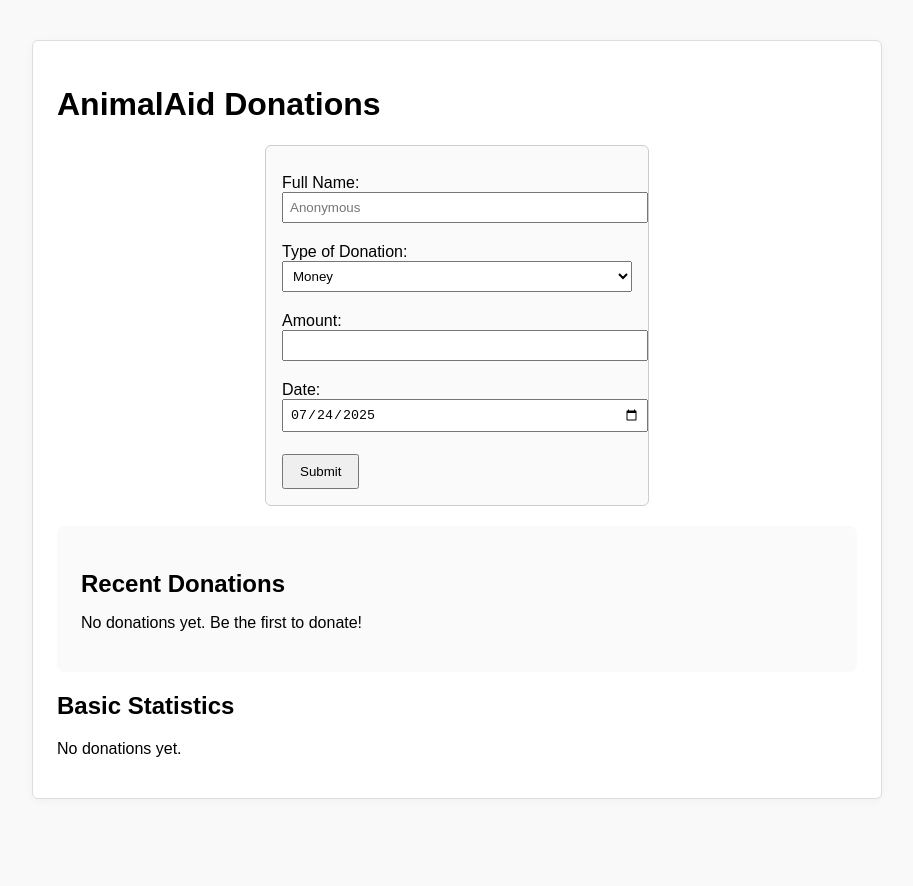
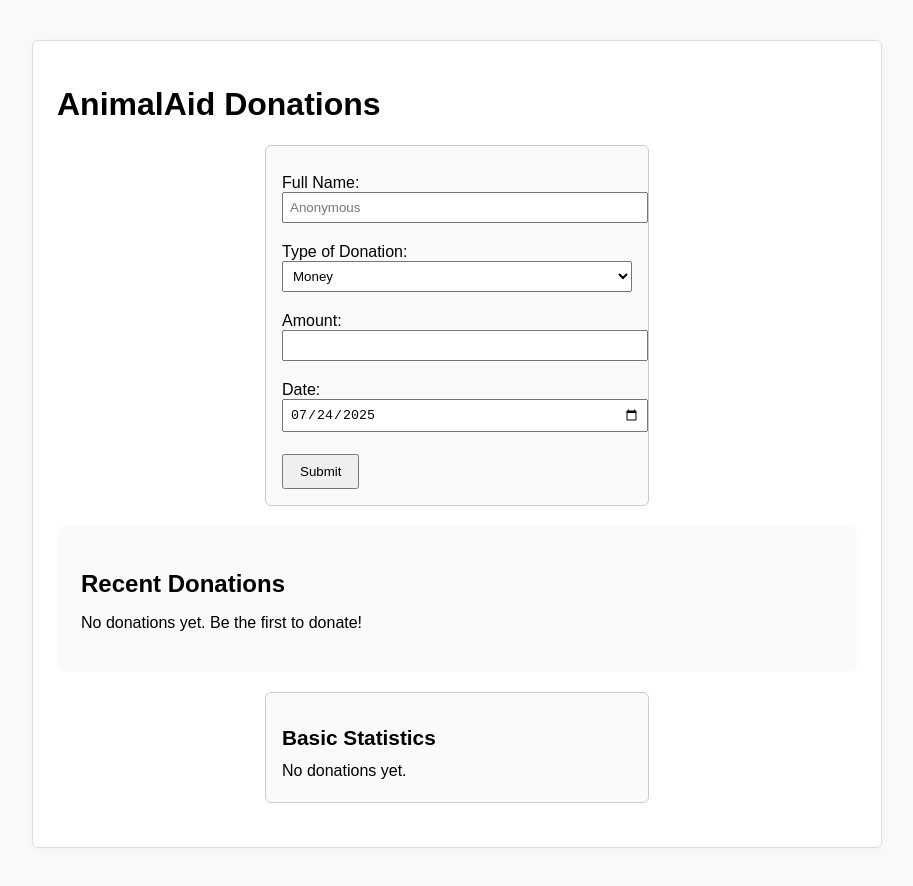
Before and after one commit to patelkvraj/animal-aid-inventory-react-app, a React (Create React App) app: page / in a window 1280 px wide. Shown: the whole page, without its empty margins (183-1096 px from the left). Before the commit the page ends 839 px from the top, so only its background shows below. Built offline with nearby package versions, Linux system fonts and the light colour scheme.

Commit message:
Refactor DonationStats component to improve styling and structure

```diff
--- a/src/DonationStats.js
+++ b/src/DonationStats.js
@@ -1,10 +1,27 @@
 function DonationStats({ donations }) {
+  const containerStyle = {
+    border: "1px solid #ccc",
+    borderRadius: "6px",
+    padding: "16px",
+    maxWidth: "350px",
+    margin: "20px auto",
+    background: "#fafafa",
+    fontFamily: "Arial, sans-serif",
+  };
+  const headingStyle = {
+    fontSize: "1.3em",
+    marginBottom: "12px",
+  };
+  const statStyle = {
+    margin: "6px 0",
+  };
+
   if (donations.length === 0) {
     return (
-      <>
-        <h2>Basic Statistics</h2>
-        <p>No donations yet.</p>
-      </>
+      <div style={containerStyle}>
+        <h2 style={headingStyle}>Basic Statistics</h2>
+        <p style={statStyle}>No donations yet.</p>
+      </div>
     );
   } else {
     const totalDonations = donations.length;
@@ -19,13 +36,13 @@ function DonationStats({ donations }) {
       .reduce((sum, donation) => sum + Number(donation.quantity || 0), 0);
 
     return (
-      <>
-        <h2>Basic Statistics</h2>
-        <p>Number of donations: {totalDonations}</p>
-        <p>Total amount donated: ${totalAmount}</p>
-        <p>Total clothes donated: {totalClothes}</p>
-        <p>Total food items donated: {totalFoodItems}</p>
-      </>
+      <div style={containerStyle}>
+        <h2 style={headingStyle}>Basic Statistics</h2>
+        <p style={statStyle}>Number of donations: {totalDonations}</p>
+        <p style={statStyle}>Total amount donated: ${totalAmount}</p>
+        <p style={statStyle}>Total clothes donated: {totalClothes}</p>
+        <p style={statStyle}>Total food items donated: {totalFoodItems}</p>
+      </div>
     );
   }
 }
```
